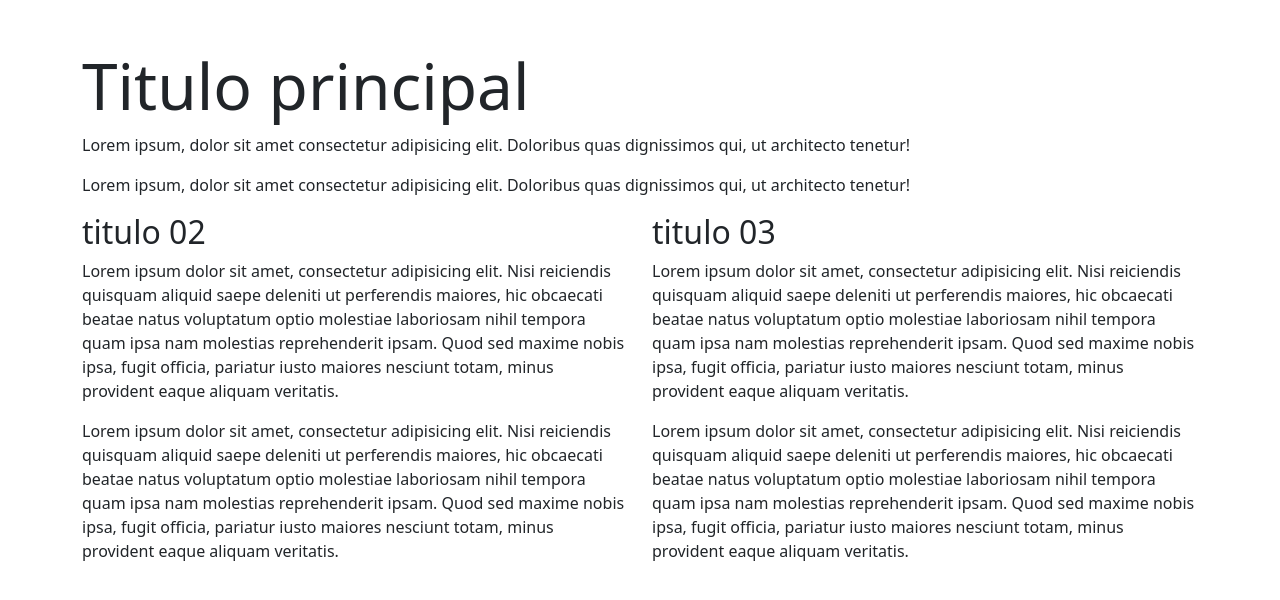
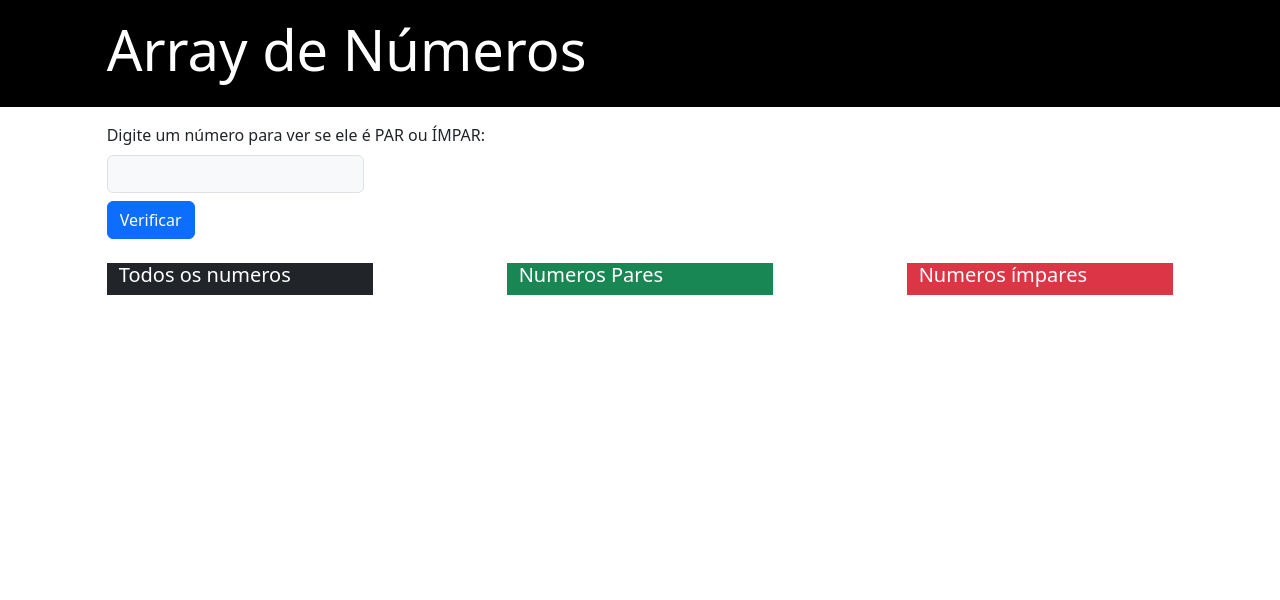
Before and after one commit to AndersonGabs/Ola-Mundo, a plain HTML site: page Array/index.html in a window 1280 px wide. Drawn offline with nearby package versions, Linux system fonts and the light colour scheme.

Commit message:
alteraçoes

```diff
--- a/Array/index.html
+++ b/Array/index.html
@@ -11,67 +11,27 @@
 </head>
 
 <body>
-    <main class="container mt-5">
-        <div class="row">
-            <!--inicio div 1-->
-            <div class="col-md-12 col-12">
-                <h1 class="display-3">
-                    Titulo principal
-                </h1>
-                <p>
-                    Lorem ipsum, dolor sit amet consectetur adipisicing elit. Doloribus quas dignissimos qui, ut
-                    architecto tenetur!
-                </p>
-                <p>
-                    Lorem ipsum, dolor sit amet consectetur adipisicing elit. Doloribus quas dignissimos qui, ut
-                    architecto tenetur!
-                </p>
-            </div>
-            <div class="col-md-6 col-12">
-                <h2>
-                    titulo 02
-                </h2>
-                <p>
-                    Lorem ipsum dolor sit amet, consectetur adipisicing elit. Nisi reiciendis quisquam aliquid saepe
-                    deleniti ut perferendis maiores, hic obcaecati beatae natus voluptatum optio molestiae
-                    laboriosam nihil tempora quam ipsa nam molestias reprehenderit ipsam. Quod sed maxime nobis
-                    ipsa, fugit officia, pariatur iusto maiores nesciunt totam, minus provident eaque aliquam
-                    veritatis.
-                </p>
-                <p>
-                    Lorem ipsum dolor sit amet, consectetur adipisicing elit. Nisi reiciendis quisquam aliquid saepe
-                    deleniti ut perferendis maiores, hic obcaecati beatae natus voluptatum optio molestiae
-                    laboriosam nihil tempora quam ipsa nam molestias reprehenderit ipsam. Quod sed maxime nobis
-                    ipsa, fugit officia, pariatur iusto maiores nesciunt totam, minus provident eaque aliquam
-                    veritatis.
-                </p>
-
-
-
-            </div>
-            <div class="col-md-6 col-12">
-                <h2>
-                    titulo 03
-                </h2>
-                <p>
-                    Lorem ipsum dolor sit amet, consectetur adipisicing elit. Nisi reiciendis quisquam aliquid saepe
-                    deleniti ut perferendis maiores, hic obcaecati beatae natus voluptatum optio molestiae
-                    laboriosam nihil tempora quam ipsa nam molestias reprehenderit ipsam. Quod sed maxime nobis
-                    ipsa, fugit officia, pariatur iusto maiores nesciunt totam, minus provident eaque aliquam
-                    veritatis.
-                </p>
-                <p>
-                    Lorem ipsum dolor sit amet, consectetur adipisicing elit. Nisi reiciendis quisquam aliquid saepe
-                    deleniti ut perferendis maiores, hic obcaecati beatae natus voluptatum optio molestiae
-                    laboriosam nihil tempora quam ipsa nam molestias reprehenderit ipsam. Quod sed maxime nobis
-                    ipsa, fugit officia, pariatur iusto maiores nesciunt totam, minus provident eaque aliquam
-                    veritatis.
-                </p>
-
-
-
-            </div>
+    <header class="bg-black text-white pt-3 pb-3">
+        <div class="col-10 m-auto">
+            <h1 class="display-4">Array de Números</h1>
         </div>
+    </header>
+    <main class=" col-10 mt-3 m-auto">
+        <div>
+            <label class="d-block">Digite um número para ver se ele é PAR ou ÍMPAR:</label>
+            <input class="mt-2 input-group-text" type="number" name="numero" id="numero">
+            <button class="btn btn-primary mt-2" id="btn">Verificar</button>
+        </div>
+        <div class="row mt-4 m-auto justify-content-between">
+        <div class="col-3 text-bg-dark " id="todos">
+            <h5>Todos os numeros</h5>
+        </div>
+        <div class="col-3 text-bg-success" id="pares">
+            <h5>Numeros Pares</h5>
+        </div>
+        <div class="col-3 text-bg-danger" id="impares">
+            <h5>Numeros ímpares</h5>
+        </div></div>
     </main>
     <script src="https://cdn.jsdelivr.net/npm/bootstrap@5.3.2/dist/js/bootstrap.bundle.min.js"
         integrity="sha384-C6RzsynM9kWDrMNeT87bh95OGNyZPhcTNXj1NW7RuBCsyN/o0jlpcV8Qyq46cDfL"
--- a/Array/js/app.js
+++ b/Array/js/app.js
@@ -0,0 +1,31 @@
+let numero = document.getElementById('numero')
+let todos = document.getElementById('todos')
+let pares = document.getElementById('pares')
+let impares = document.getElementById('impares')
+let btn = document.getElementById('btn')
+// Declarando um array
+let numeros=[]
+
+function cadastrar(){
+// push - insere um valor no final do array
+numeros.push(numero.value)
+imprimir() // chamando a função imprimir
+}
+
+function imprimir(){
+console.log(numeros)
+todos.innerHTML = ''
+
+
+// percorrendo um array
+for(let i = 0; i < numeros.length; i++){
+todos.innerHTML += `numero: ${numeros[i]} <br>`
+if(numero.value %2==0){
+
+}
+
+
+
+}
+}
+btn.addEventListener('click', cadastrar)
```
